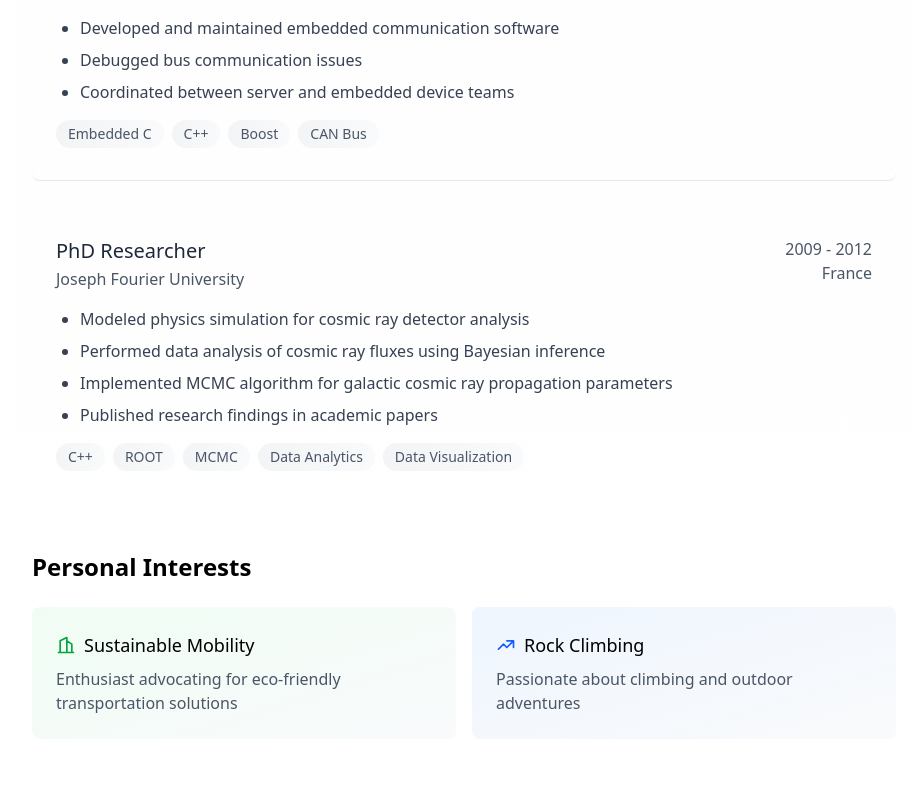
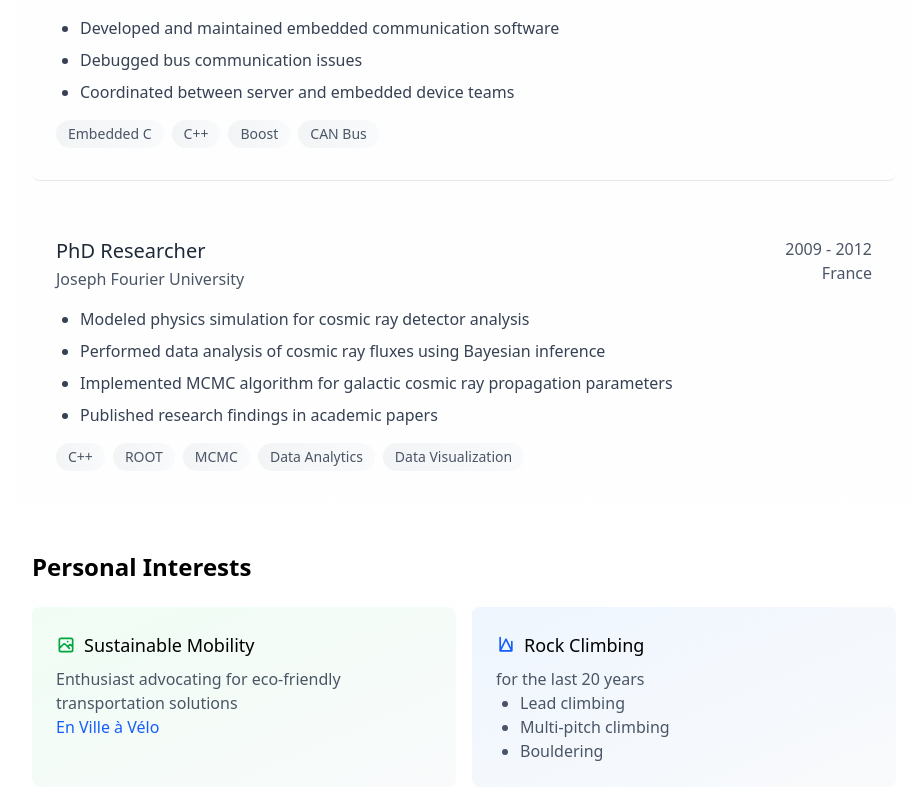
Before and after one commit to wizmer/resume, a SvelteKit app: page / in a window 1280 px wide. Shown: the part 2404-3203 px from the top of the page, without its empty margins (176-1098 px from the left). Built offline with nearby package versions, Linux system fonts and the light colour scheme.

Commit message:
fixed icons

```diff
--- a/src/routes/+page.svelte
+++ b/src/routes/+page.svelte
@@ -250,12 +250,18 @@
 							stroke-linecap="round"
 							stroke-linejoin="round"
 							stroke-width="2"
-							d="M3 21h18M5 21V7l8-4v18m6 0V11l-6-4"
+							d="M4 16l4.586-4.586a2 2 0 012.828 0L16 16m-2-2l1.586-1.586a2 2 0 012.828 0L20 14m-6-6h.01M6 20h12a2 2 0 002-2V6a2 2 0 00-2-2H6a2 2 0 00-2 2v12a2 2 0 002 2z"
 						/>
 					</svg>
 					<h3 class="text-lg font-medium">Sustainable Mobility</h3>
 				</div>
 				<p class="text-gray-600">Enthusiast advocating for eco-friendly transportation solutions</p>
+				<a
+					href="https://envilleavelo.fr/"
+					target="_blank"
+					rel="noopener noreferrer"
+					class="text-blue-600 hover:underline">En Ville à Vélo</a
+				>
 			</div>
 
 			<div
@@ -267,12 +273,17 @@
 							stroke-linecap="round"
 							stroke-linejoin="round"
 							stroke-width="2"
-							d="M13 7h8m0 0v8m0-8l-8 8-4-4-6 6"
+							d="M5 3v16M5 19h14l-7-14-2 4-5 10zm14 0V8"
 						/>
 					</svg>
 					<h3 class="text-lg font-medium">Rock Climbing</h3>
 				</div>
-				<p class="text-gray-600">Passionate about climbing and outdoor adventures</p>
+				<p class="text-gray-600">for the last 20 years</p>
+				<ul class="ml-6 list-disc text-gray-600">
+					<li>Lead climbing</li>
+					<li>Multi-pitch climbing</li>
+					<li>Bouldering</li>
+				</ul>
 			</div>
 		</div>
 	</section>
```
